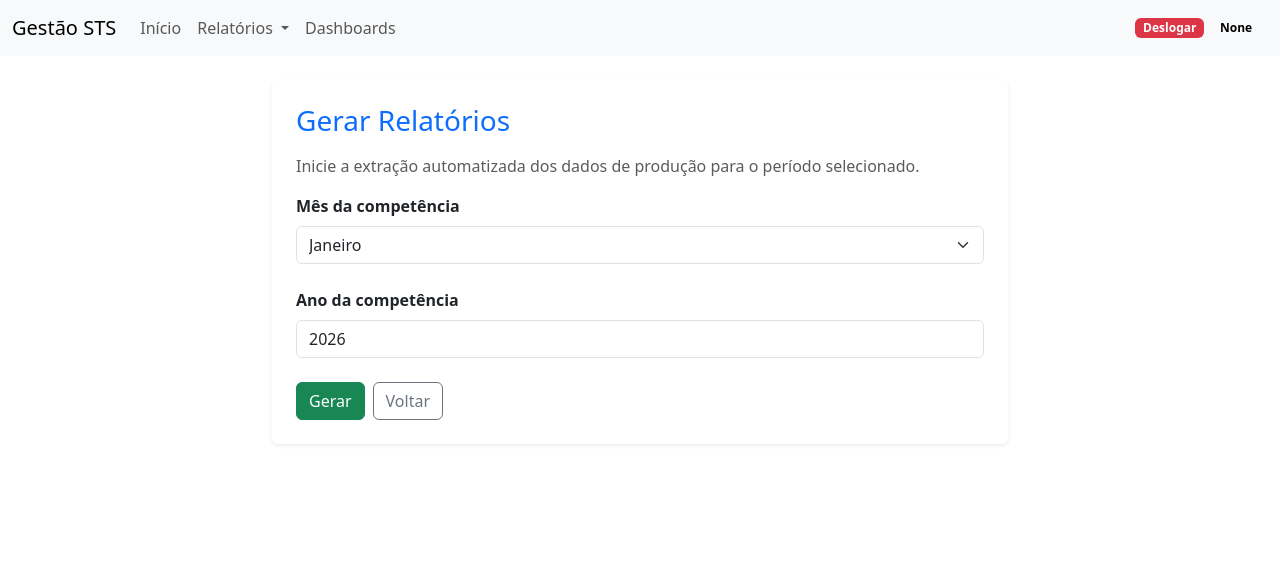
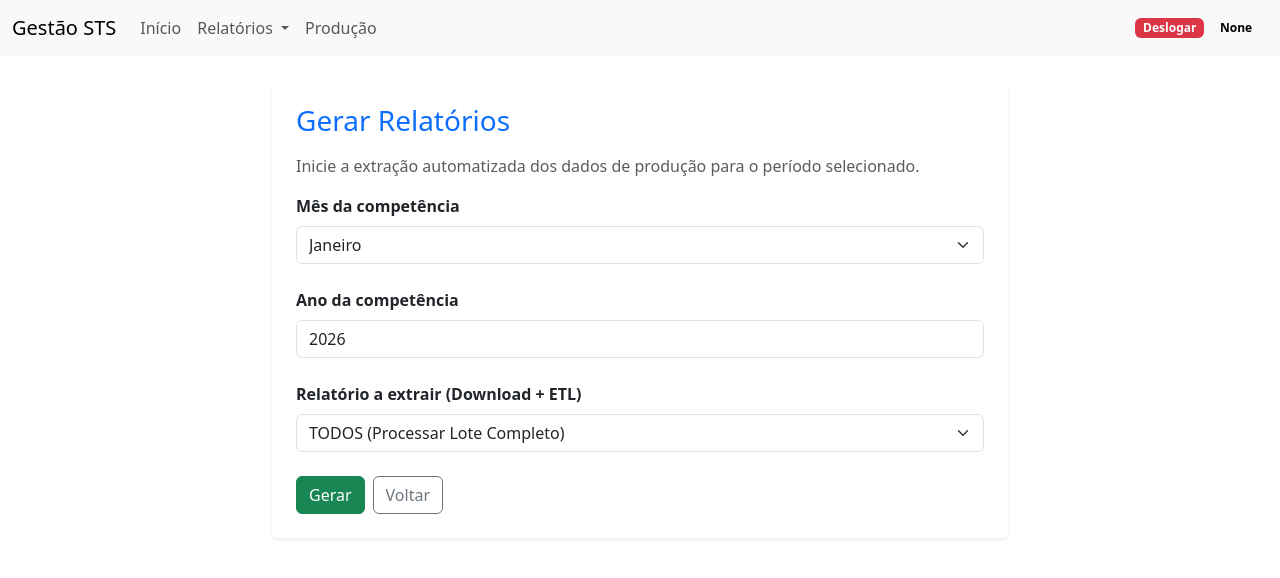
Before and after one commit to GabrYelM/Gestao_STS, a Flask app: page /gerar_relatorios in a window 1280 px wide. Shown: the top 578 px of the page. Run offline with Flask 3, Linux system fonts and the light colour scheme.

Commit message:
commit 31: ajustes na seleção de qual relatório baixar

```diff
--- a/app.py
+++ b/app.py
@@ -55,20 +55,34 @@ def executar_bot(funcao_busca, mes, ano):
         context.close()
         p.stop()
 
-def processo_background(mes_competencia, ano_competencia):
-    print(f"Iniciando fila para {mes_competencia[0]}/{ano_competencia[0]}")
-    funcoes = [
-        (sb.buscaAG04, etl.processa_ag04),
-        (sb.buscaAT02, etl.processa_at02),
-        (sb.buscaAT03, etl.processa_at03),
-        (sb.buscaFE02, etl.processa_fe02),
-        (sb.buscaVG02, etl.processa_vg02),
-        (sb.buscaVG04, etl.processa_vg04),
-        (sb.buscaCG01, etl.processa_cg01),
-        (sb.buscaCG05, etl.processa_cg05),
-        (sb.buscaCG06, etl.processa_cg06),
-        (sb.buscaGAC02, etl.processa_gac02),
-    ]
+status_extracao = {"em_andamento": False, "concluido": False}
+
+def processo_background(mes_competencia, ano_competencia, relatorio_escolhido="TODOS"):
+    status_extracao["em_andamento"] = True
+    status_extracao["concluido"] = False
+
+    print(f"Iniciando fila para {mes_competencia[0]}/{ano_competencia[0]} - Relatório: {relatorio_escolhido}")
+    todas_funcoes = {
+        'AG04': (sb.buscaAG04, etl.processa_ag04),
+        'AT02': (sb.buscaAT02, etl.processa_at02),
+        'AT03': (sb.buscaAT03, etl.processa_at03),
+        'FE02': (sb.buscaFE02, etl.processa_fe02),
+        'VG02': (sb.buscaVG02, etl.processa_vg02),
+        'VG04': (sb.buscaVG04, etl.processa_vg04),
+        'CG01': (sb.buscaCG01, etl.processa_cg01),
+        'CG05': (sb.buscaCG05, etl.processa_cg05),
+        'CG06': (sb.buscaCG06, etl.processa_cg06),
+        'GAC02': (sb.buscaGAC02, etl.processa_gac02),
+    }
+
+    if relatorio_escolhido == "TODOS":
+        funcoes = list(todas_funcoes.values())
+    else:
+        funcoes = [todas_funcoes.get(relatorio_escolhido)]
+
+    if None in funcoes:
+        print("Relatório escolhido inválido.")
+        return
 
     caminhos_baixados = []
 
@@ -94,7 +108,9 @@ def processo_background(mes_competencia, ano_competencia):
         except Exception as e:
             print(f"Erro no ETL do arquivo {caminho}: {e}")
 
-    print("✅ PROCESSO 100% CONCLUÍDO COM SUCESSO!")
+    print("100% CONCLUÍDO COM SUCESSO!")
+    status_extracao["em_andamento"] = False
+    status_extracao["concluido"] = True
 
 
 @app.route("/")
@@ -150,15 +166,19 @@ def gerar_relatorios():
 
     mes_competencia = request.form.get("mes_competencia", "Janeiro")
     ano_competencia = request.form.get("ano_competencia", "2026")
+    relatorio_escolhido = request.form.get("relatorio_escolhido", "TODOS")
 
-    gerenciador_tarefas.submit(processo_background, [mes_competencia], [ano_competencia])
+    gerenciador_tarefas.submit(processo_background, [mes_competencia], [ano_competencia], relatorio_escolhido)
 
-    return jsonify({"mensagem": f"Extração em 2 Fases iniciada para {mes_competencia}/{ano_competencia}! Os robôs estão baixando os arquivos."})
+    return jsonify({"mensagem": f"Extração iniciada para {mes_competencia}/{ano_competencia} ({relatorio_escolhido})! Os robôs estão baixando os arquivos."})
 
+@app.route("/status_extracao")
+def status_extracao_route():
+    return jsonify(status_extracao)
 
-@app.route("/dashboard", methods=["GET", "POST"])
+@app.route("/producao", methods=["GET", "POST"])
 # @login_required
-def dashboard():
+def producao():
     tabela_html = None  # Começa vazio
     if request.method == "POST":
         # 1. Pega as opções que o usuário digitou/escolheu na tela
@@ -190,7 +210,7 @@ def dashboard():
         except Exception as e:
             # Caso o usuário digite um mês que não tem no banco, etc.
             tabela_html = f"<div class='alert alert-danger'>Erro ao gerar relatório: {e}</div>"
-    return render_template("dashboard.html", tabela_html=tabela_html)
+    return render_template("producao.html", tabela_html=tabela_html)
 
 
 if __name__ == '__main__':
--- a/templates/base.html
+++ b/templates/base.html
@@ -42,7 +42,7 @@
                         </ul>
                     </li>
                     <li class="nav-item">
-                        <a class="nav-link {% if request.path == '/dashboard' %}active{% endif %}" href="/dashboard">Dashboards</a>
+                        <a class="nav-link {% if request.path == '/producao' %}active{% endif %}" href="/producao">Produção</a>
                     </li>
                 </ul>
 
--- a/templates/gerar-relatorios.html
+++ b/templates/gerar-relatorios.html
@@ -34,6 +34,23 @@
                         <input type="text" id="ano-competencia" class="form-control" value="2026" placeholder="Digite o ano" />
                     </div>
 
+                    <div class="mb-4">
+                        <label for="relatorio-escolhido" class="form-label fw-semibold">Relatório a extrair (Download + ETL)</label>
+                        <select id="relatorio-escolhido" class="form-select">
+                            <option value="TODOS">TODOS (Processar Lote Completo)</option>
+                            <option value="AG04">AG04 - Agenda e Atendimento</option>
+                            <option value="AT02">AT02 - Produção Ambulatorial por Procedimento</option>
+                            <option value="AT03">AT03 - Produção Ambulatorial por Faixa Etária</option>
+                            <option value="FE02">FE02 - Fila de Espera</option>
+                            <option value="VG02">VG02 - Vagas Ofertadas vs Agendamentos</option>
+                            <option value="VG04">VG04 - Relação de Agendamentos</option>
+                            <option value="CG01">CG01 - Acompanhamento de Gestantes</option>
+                            <option value="CG05">CG05 - Consulta Gestantes e Vacinação</option>
+                            <option value="CG06">CG06 - Lista Nominal (Exames)</option>
+                            <option value="GAC02">GAC02 - Cadastro e Vínculos</option>
+                        </select>
+                    </div>
+
                     <div class="d-grid gap-2 d-md-flex justify-content-md-start mt-4">
                         <button type="button" id="btn-gerar" class="btn btn-success">Gerar</button>
                         <a href="/" class="btn btn-outline-secondary">Voltar</a>
@@ -50,6 +67,7 @@
     const btnGerar = document.getElementById('btn-gerar');
     const mesCompetencia = document.getElementById('mes-competencia');
     const anoCompetencia = document.getElementById('ano-competencia');
+    const relatorioEscolhido = document.getElementById('relatorio-escolhido');
 
     if (btnGerar) {
         btnGerar.addEventListener('click', function (e) {
@@ -61,6 +79,7 @@
             const formData = new URLSearchParams();
             formData.append('mes_competencia', mesCompetencia ? mesCompetencia.value : 'Janeiro');
             formData.append('ano_competencia', anoCompetencia ? anoCompetencia.value : '2026');
+            formData.append('relatorio_escolhido', relatorioEscolhido ? relatorioEscolhido.value : 'TODOS');
 
             fetch('/gerar_relatorios', {
                 method: 'POST',
@@ -71,9 +90,20 @@
             })
                 .then(response => response.json())
                 .then(data => {
-                    alert(data.mensagem);
-                    btnGerar.innerHTML = 'Gerar';
-                    btnGerar.classList.remove('disabled');
+                    // O backend disse que a fila começou.
+                    // Em vez de alertar e soltar o botão, começamos o "Radar"
+                    const radar = setInterval(() => {
+                        fetch('/status_extracao')
+                            .then(res => res.json())
+                            .then(status => {
+                                if (status.concluido) {
+                                    clearInterval(radar); // Desliga o radar
+                                    alert("Extratores e ETL concluídos com sucesso! Dados prontos no banco.");
+                                    btnGerar.innerHTML = 'Gerar';
+                                    btnGerar.classList.remove('disabled');
+                                }
+                            });
+                    }, 3000); // Pergunta pro servidor a cada 3 segundos
                 })
                 .catch(error => {
                     alert('Ocorreu um erro ao tentar iniciar os relatórios.');
--- a/templates/index.html
+++ b/templates/index.html
@@ -28,9 +28,9 @@
             <div class="card h-100 shadow-sm border-0 bg-light">
                 <div class="card-body text-center">
                     <h2 class="mb-3">📊</h2>
-                    <h5 class="card-title">Dashboards e Indicadores</h5>
-                    <p class="card-text text-muted">Visualize os dados de forma consolidada com gráficos e filtros avançados.</p>
-                    <a href="/dashboard" class="btn btn-outline-primary w-100">Ver Dashboards</a>
+                    <h5 class="card-title">Produção</h5>
+                    <p class="card-text text-muted">Visualize os dados de forma consolidada da produção.</p>
+                    <a href="/producao" class="btn btn-outline-primary w-100">Ver Produção</a>
                 </div>
             </div>
         </div>
```
Also changed, not shown: templates/producao.html (renamed from templates/dashboard.html, +21 -5 lines).
